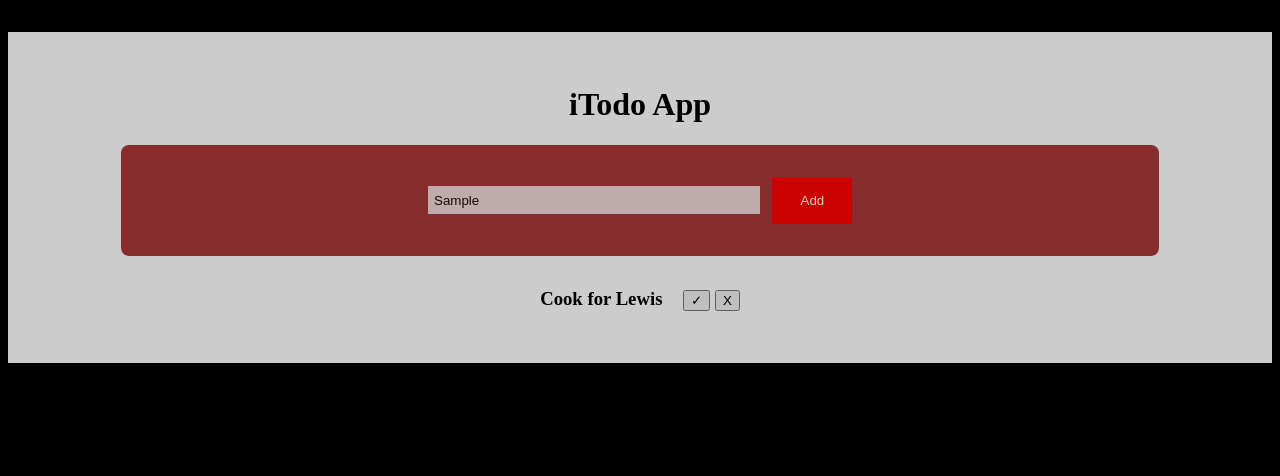
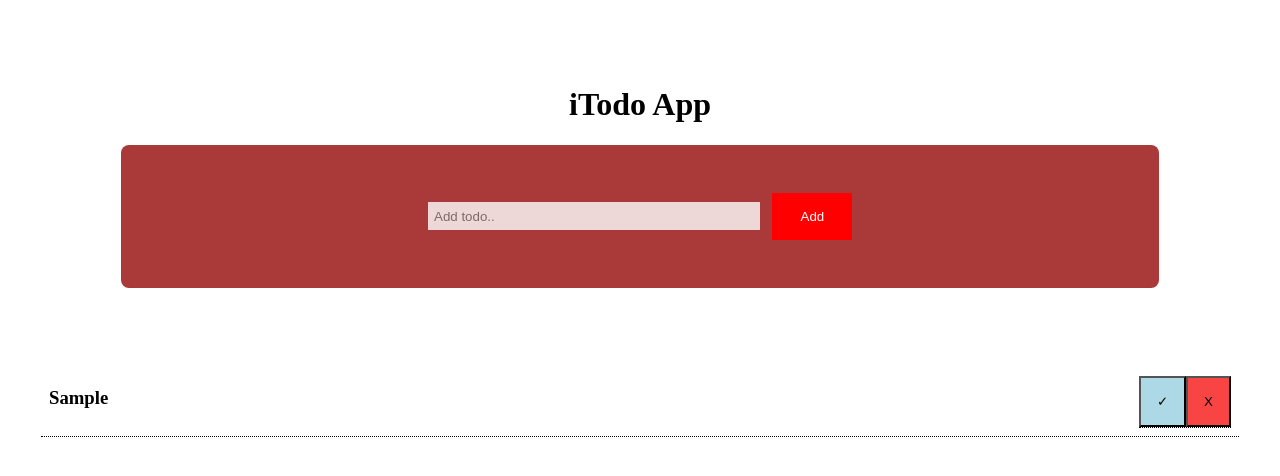
Before and after one commit to DouscheSois/todo-App, a plain HTML site: page index.html in a window 1280 px wide. Both pictures are taken after typing "Sample" into the empty fields and a click on the button "Add". Drawn offline with Linux system fonts and the light colour scheme.

Commit message:
updated file

```diff
--- a/index.html
+++ b/index.html
@@ -11,17 +11,22 @@
     <div class="background">
       <div class="heading"><h1>iTodo App</h1></div>
       <div class="input-bar">
-        <input type="text" name="add-todo" placeholder="Add todo.." />
-        <button type="button" name="button">Add</button>
+        <input
+          type="text"
+          name="add-todo"
+          placeholder="Add todo.."
+          id="description"
+        />
+        <button type="button" name="button" id="submit-button">Add</button>
       </div>
-      <div class="input-list">
-        <h3>
+      <div class="input-list" id="input-list">
+        <!-- <h3>
           Cook for Lewis
           <span class="input-list-buttons">
             <button type="button" name="button">✓</button>
             <button type="button" name="button">X</button>
           </span>
-        </h3>
+        </h3> -->
       </div>
     </div>
 
--- a/script.js
+++ b/script.js
@@ -0,0 +1,83 @@
+class Todo {
+  constructor(key, description) {
+    this.key = key;
+    this.description = description;
+  }
+}
+
+const randomID = () => {
+  return Math.floor(Math.random() * 1000000);
+};
+
+class TodoActions {
+  static displayTodos() {
+    const todos = [];
+
+    todos.forEach((description) => TodoActions.addTodosToList(description));
+  }
+
+  static addTodosToList(todo) {
+    const list = document.getElementById("input-list");
+    const newDiv = document.createElement("div");
+
+    newDiv.innerHTML = `
+    <h3 class="new-div-description" id="new-div-description">${
+      todo.description
+    }</h3>${" "}
+    <div class="fr-buttons">
+      <button class="finish-button" id="finish-button" type="button" name="button">✓</button>
+      <button class="remove-button" type="button" name="button">X</button>
+    </div>
+    `;
+
+    list.appendChild(newDiv);
+  }
+
+  static deleteTodos(element) {
+    if (element.classList.contains("remove-button")) {
+      element.parentElement.parentElement.remove();
+    }
+  }
+
+  static finishTodos(element) {
+    if (element.classList.contains("finish-button")) {
+      if (
+        element.parentElement.parentElement.firstElementChild.style
+          .textDecoration !== "line-through"
+      ) {
+        element.parentElement.parentElement.firstElementChild.style.textDecoration =
+          "line-through";
+      } else {
+        element.parentElement.parentElement.firstElementChild.style.textDecoration =
+          "none";
+      }
+    }
+  }
+
+  static clear() {
+    document.getElementById("description").value = "";
+  }
+}
+
+document.addEventListener("DOMContentLoaded", TodoActions.displayTodos);
+
+document.getElementById("input-list").addEventListener("click", (e) => {
+  TodoActions.deleteTodos(e.target);
+});
+
+document.getElementById("input-list").addEventListener("click", (e) => {
+  TodoActions.finishTodos(e.target);
+});
+
+document.getElementById("submit-button").addEventListener("click", (e) => {
+  const key = randomID();
+  const description = document.getElementById("description").value;
+
+  if (description === "") {
+    return;
+  } else {
+    const newTodos = new Todo(key, description);
+    TodoActions.addTodosToList(newTodos);
+    TodoActions.clear();
+  }
+});
--- a/style.css
+++ b/style.css
@@ -1,7 +1,6 @@
 body {
-  background-color: black;
+  background-color: white;
   color: white;
-  opacity: 0.8;
   text-align: center;
 }
 
@@ -14,7 +13,7 @@ body {
 }
 
 .input-bar {
-  padding: 2rem;
+  padding: 3rem;
   background-color: #aa3939;
   border-radius: 0.5rem;
   margin-left: 5rem;
@@ -50,11 +49,36 @@ body {
 }
 
 .input-list {
-  margin-top: 2rem;
+  margin-top: 5rem;
 }
 
-.input-list-buttons {
-  margin-left: 1rem;
+.input-list div {
+  display: flex;
+  flex-wrap: wrap;
+  justify-content: space-between;
+  text-align: center;
+  border-bottom: 0.5px dotted black;
+}
+
+.new-div-description {
+  margin-left: 0.5rem;
+}
+
+.fr-buttons {
+  font-size: 1.3rem;
+  text-align: center;
+  border: none;
+  margin: 0.5rem;
+}
+
+.finish-button {
+  background-color: lightblue;
+  padding: 1rem;
+}
+
+.remove-button {
+  background-color: #f94444;
+  padding: 1rem;
 }
 
 @media (max-width: 700px) {
```
